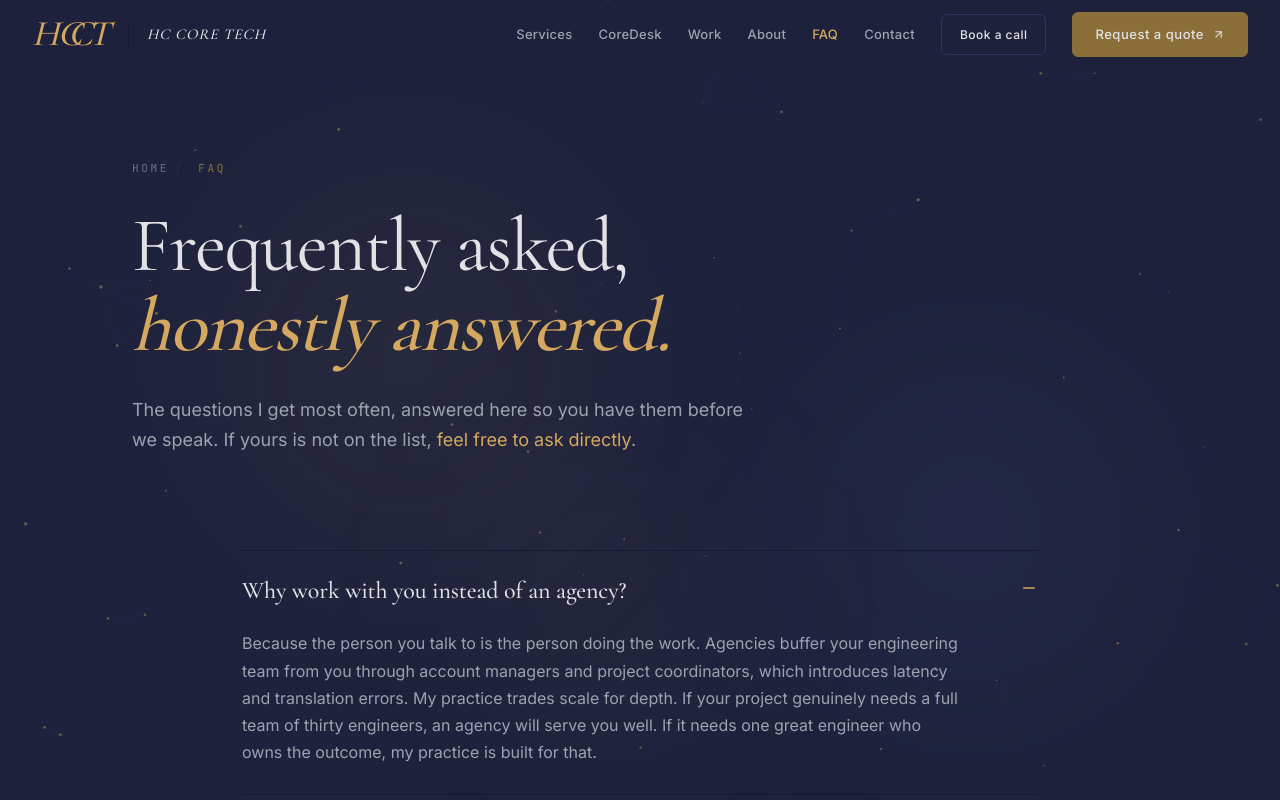
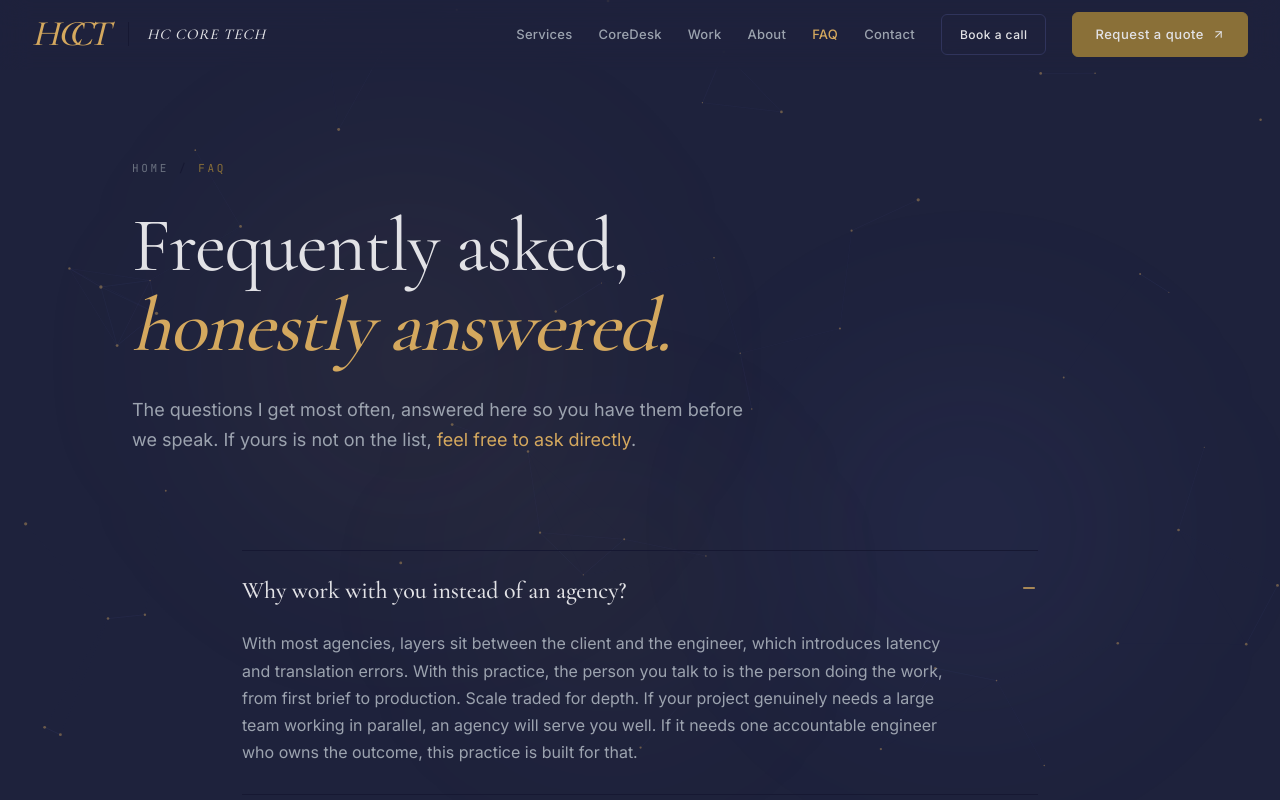
Before and after one commit to hc-core-tech/hccoretech-site, a Next.js app: page /faq in a window 1280 px wide. Shown: the top 800 px of the page. Built offline with nearby package versions, Linux system fonts and the light colour scheme.

Commit message:
faq #1: sharper rewrite — 'Scale traded for depth', 'one accountable engineer'

```diff
--- a/app/faq/page.tsx
+++ b/app/faq/page.tsx
@@ -8,7 +8,7 @@ import SharedLayout, { T, FONTS, Reveal } from '../components/SharedLayout'
 const FAQ = [
   {
     q: 'Why work with you instead of an agency?',
-    a: 'Because the person you talk to is the person doing the work. Agencies buffer your engineering team from you through account managers and project coordinators, which introduces latency and translation errors. My practice trades scale for depth. If your project genuinely needs a full team of thirty engineers, an agency will serve you well. If it needs one great engineer who owns the outcome, my practice is built for that.',
+    a: 'With most agencies, layers sit between the client and the engineer, which introduces latency and translation errors. With this practice, the person you talk to is the person doing the work, from first brief to production. Scale traded for depth. If your project genuinely needs a large team working in parallel, an agency will serve you well. If it needs one accountable engineer who owns the outcome, this practice is built for that.',
   },
   {
     q: 'What if you get sick, take vacation, or get hit by a bus?',
```
